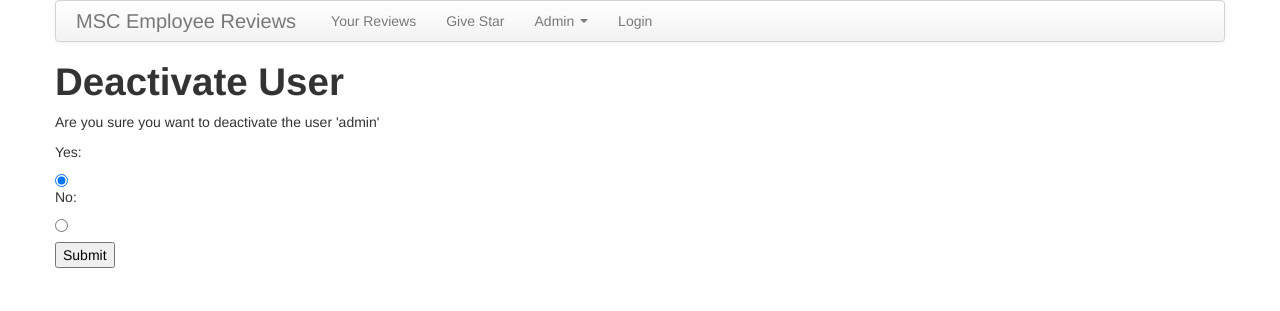
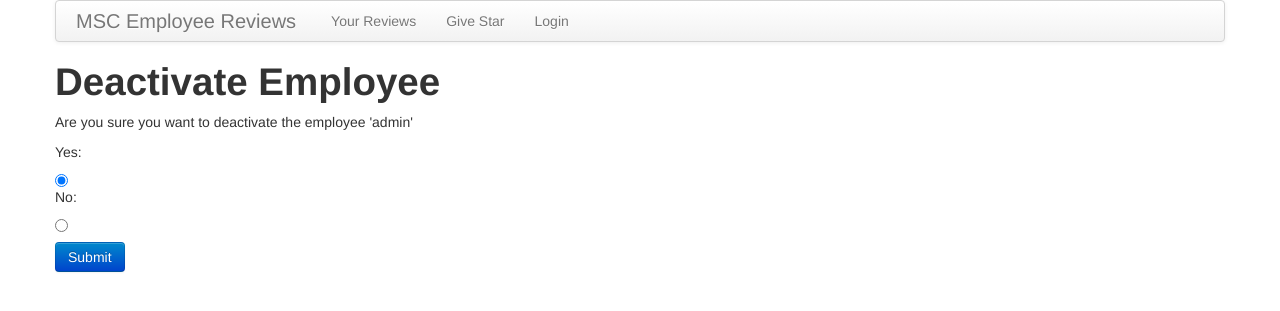
Before and after one commit to dmcgrew/MSCreviews, a CodeIgniter app: page /auth/deactivate/1 in a window 1280 px wide. Shown: the top 311 px of the page. Run offline with CodeIgniter, Linux system fonts and the light colour scheme; data comes from the database, SQL or seed files in the repository; some libraries are stand-ins or nearby versions.

Commit message:
better styling

```diff
--- a/application/config/routes.php
+++ b/application/config/routes.php
@@ -38,7 +38,7 @@
 |
 */
 
-$route['default_controller'] = "welcome";
+$route['default_controller'] = "review/your_reviews";
 $route['404_override'] = '';
 
 //user login/logout routes
--- a/application/controllers/auth.php
+++ b/application/controllers/auth.php
@@ -78,7 +78,7 @@ class Auth extends CI_Controller {
 				//if the login was un-successful
 				//redirect them back to the login page
 				$this->session->set_flashdata('message', $this->ion_auth->errors());
-				redirect('auth/login', 'refresh'); //use redirects instead of loading views for compatibility with MY_Controller libraries
+				redirect('login', 'refresh'); //use redirects instead of loading views for compatibility with MY_Controller libraries
 			}
 		}
 		else
@@ -111,7 +111,7 @@ class Auth extends CI_Controller {
 
 		//redirect them to the login page
 		$this->session->set_flashdata('message', $this->ion_auth->messages());
-		redirect('auth/login', 'refresh');
+		redirect('login', 'refresh');
 	}
 
 	//change password
@@ -123,7 +123,7 @@ class Auth extends CI_Controller {
 
 		if (!$this->ion_auth->logged_in())
 		{
-			redirect('auth/login', 'refresh');
+			redirect('login', 'refresh');
 		}
 
 		$user = $this->ion_auth->user()->row();
--- a/application/language/english/auth_lang.php
+++ b/application/language/english/auth_lang.php
@@ -30,8 +30,8 @@ $lang['login_submit_btn']      = 'Login';
 $lang['login_forgot_password'] = 'Forgot your password?';
 
 // Index
-$lang['index_heading']           = 'Users';
-$lang['index_subheading']        = 'Below is a list of the users.';
+$lang['index_heading']           = 'Employees';
+$lang['index_subheading']        = 'Below is a list of the employees.';
 $lang['index_fname_th']          = 'First Name';
 $lang['index_lname_th']          = 'Last Name';
 $lang['index_email_th']          = 'Email';
@@ -40,12 +40,12 @@ $lang['index_status_th']         = 'Status';
 $lang['index_action_th']         = 'Action';
 $lang['index_active_link']       = 'Active';
 $lang['index_inactive_link']     = 'Inactive';
-$lang['index_create_user_link']  = 'Create a new user';
+$lang['index_create_user_link']  = 'Create a new employee';
 $lang['index_create_group_link'] = 'Create a new group';
 
 // Deactivate User
-$lang['deactivate_heading']                  = 'Deactivate User';
-$lang['deactivate_subheading']               = 'Are you sure you want to deactivate the user \'%s\'';
+$lang['deactivate_heading']                  = 'Deactivate Employee';
+$lang['deactivate_subheading']               = 'Are you sure you want to deactivate the employee \'%s\'';
 $lang['deactivate_confirm_y_label']          = 'Yes:';
 $lang['deactivate_confirm_n_label']          = 'No:';
 $lang['deactivate_submit_btn']               = 'Submit';
@@ -53,8 +53,8 @@ $lang['deactivate_validation_confirm_label'] = 'confirmation';
 $lang['deactivate_validation_user_id_label'] = 'user ID';
 
 // Create User
-$lang['create_user_heading']                           = 'Create User';
-$lang['create_user_subheading']                        = 'Please enter the users information below.';
+$lang['create_user_heading']                           = 'Create Employee';
+$lang['create_user_subheading']                        = 'Please enter the employee\'s information below.';
 $lang['create_user_fname_label']                       = 'First Name:';
 $lang['create_user_lname_label']                       = 'Last Name:';
 $lang['create_user_company_label']                     = 'Company Name:';
@@ -63,7 +63,7 @@ $lang['create_user_email_label']                       = 'Email:';
 $lang['create_user_phone_label']                       = 'Phone:';
 $lang['create_user_password_label']                    = 'Password:';
 $lang['create_user_password_confirm_label']            = 'Confirm Password:';
-$lang['create_user_submit_btn']                        = 'Create User';
+$lang['create_user_submit_btn']                        = 'Create Employee';
 $lang['create_user_validation_fname_label']            = 'First Name';
 $lang['create_user_validation_lname_label']            = 'Last Name';
 $lang['create_user_validation_email_label']            = 'Email Address';
@@ -75,8 +75,8 @@ $lang['create_user_validation_password_label']         = 'Password';
 $lang['create_user_validation_password_confirm_label'] = 'Password Confirmation';
 
 // Edit User
-$lang['edit_user_heading']                           = 'Edit User';
-$lang['edit_user_subheading']                        = 'Please enter the users information below.';
+$lang['edit_user_heading']                           = 'Edit Employee';
+$lang['edit_user_subheading']                        = 'Please enter the employee\'s information below.';
 $lang['edit_user_fname_label']                       = 'First Name:';
 $lang['edit_user_lname_label']                       = 'Last Name:';
 $lang['edit_user_company_label']                     = 'Company Name:';
@@ -85,7 +85,7 @@ $lang['edit_user_phone_label']                       = 'Phone:';
 $lang['edit_user_password_label']                    = 'Password: (if changing password)';
 $lang['edit_user_password_confirm_label']            = 'Confirm Password: (if changing password)';
 $lang['edit_user_groups_heading']                    = 'Member of groups';
-$lang['edit_user_submit_btn']                        = 'Save User';
+$lang['edit_user_submit_btn']                        = 'Save Employee';
 $lang['edit_user_validation_fname_label']            = 'First Name';
 $lang['edit_user_validation_lname_label']            = 'Last Name';
 $lang['edit_user_validation_email_label']            = 'Email Address';
--- a/application/language/english/ion_auth_lang.php
+++ b/application/language/english/ion_auth_lang.php
@@ -44,8 +44,8 @@ $lang['logout_successful'] 		 	         = 'Logged Out Successfully';
 // Account Changes
 $lang['update_successful'] 		 	         = 'Account Information Successfully Updated';
 $lang['update_unsuccessful'] 		 	     = 'Unable to Update Account Information';
-$lang['delete_successful']               = 'User Deleted';
-$lang['delete_unsuccessful']           = 'Unable to Delete User';
+$lang['delete_successful']               = 'Employee Deleted';
+$lang['delete_unsuccessful']           = 'Unable to Delete Employee';
 
 // Groups
 $lang['group_creation_successful']  = 'Group created Successfully';
--- a/application/views/auth/change_password.php
+++ b/application/views/auth/change_password.php
@@ -22,7 +22,7 @@
       </p>
 
       <?php echo form_input($user_id);?>
-      <p><?php echo form_submit('submit', lang('change_password_submit_btn'));?></p>
+      <p><button name="button" id="button" value="true" type="submit" class="btn btn-primary"><?php echo lang('change_password_submit_btn'); ?></button></p>
 
 <?php echo form_close();?>
 
--- a/application/views/auth/create_group.php
+++ b/application/views/auth/create_group.php
@@ -17,7 +17,7 @@
             <?php echo form_input($description);?>
       </p>
 
-      <p><?php echo form_submit('submit', lang('create_group_submit_btn'));?></p>
+      <p><button name="button" id="button" value="true" type="submit" class="btn btn-primary"><?php echo lang('create_group_submit_btn'); ?></button></p>
 
 <?php echo form_close();?>
 
--- a/application/views/auth/create_user.php
+++ b/application/views/auth/create_user.php
@@ -38,7 +38,7 @@
       </p>
 
 
-      <p><?php echo form_submit('submit', lang('create_user_submit_btn'));?></p>
+      <p><button name="button" id="button" value="true" type="submit" class="btn btn-primary"><?php echo lang('create_user_submit_btn'); ?></button></p>
 
 <?php echo form_close();?>
 
--- a/application/views/auth/deactivate_user.php
+++ b/application/views/auth/deactivate_user.php
@@ -15,7 +15,7 @@
   <?php echo form_hidden($csrf); ?>
   <?php echo form_hidden(array('id'=>$user->id)); ?>
 
-  <p><?php echo form_submit('submit', lang('deactivate_submit_btn'));?></p>
+  <p><button name="button" id="button" value="true" type="submit" class="btn btn-primary"><?php echo lang('deactivate_submit_btn'); ?></button></p>
 
 <?php echo form_close();?>
 
--- a/application/views/auth/edit_group.php
+++ b/application/views/auth/edit_group.php
@@ -17,7 +17,7 @@
             <?php echo form_input($group_description);?>
       </p>
 
-      <p><?php echo form_submit('submit', lang('edit_group_submit_btn'));?></p>
+      <p><button name="button" id="button" value="true" type="submit" class="btn btn-primary"><?php echo lang('edit_group_submit_btn'); ?></button></p>
 
 <?php echo form_close();?>
 
--- a/application/views/auth/edit_user.php
+++ b/application/views/auth/edit_user.php
@@ -50,7 +50,7 @@
       <?php echo form_hidden('id', $user->id);?>
       <?php echo form_hidden($csrf); ?>
 
-      <p><?php echo form_submit('submit', lang('edit_user_submit_btn'));?></p>
+      <p><button name="button" id="button" value="true" type="submit" class="btn btn-primary"><?php echo lang('edit_user_submit_btn'); ?></button></p>
 
 <?php echo form_close();?>
 
--- a/application/views/auth/forgot_password.php
+++ b/application/views/auth/forgot_password.php
@@ -12,7 +12,7 @@
       	<?php echo form_input($email);?>
       </p>
 
-      <p><?php echo form_submit('submit', lang('forgot_password_submit_btn'));?></p>
+      <p><button name="button" id="button" value="true" type="submit" class="btn btn-primary"><?php echo lang('forgot_password_submit_btn'); ?></button></p>
 
 <?php echo form_close();?>
 
--- a/application/views/auth/reset_password.php
+++ b/application/views/auth/reset_password.php
@@ -19,7 +19,7 @@
 	<?php echo form_input($user_id);?>
 	<?php echo form_hidden($csrf); ?>
 
-	<p><?php echo form_submit('submit', lang('reset_password_submit_btn'));?></p>
+	<p><button name="button" id="button" value="true" type="submit" class="btn btn-primary"><?php echo lang('reset_password_submit_btn'); ?></button></p>
 
 <?php echo form_close();?>
 
--- a/application/views/nav.php
+++ b/application/views/nav.php
@@ -28,6 +28,10 @@ if ($this->ion_auth->logged_in())
         <ul class="nav">
             <li><a href="/review/your_reviews">Your Reviews</a></li>
             <li><a href="/star">Give Star</a></li>
+            <?php
+            $group = array('reviewer', 'admin');
+			if ($this->ion_auth->in_group($group)):
+            ?>
             <li class="dropdown">
                 <a href="#" class="dropdown-toggle" data-toggle="dropdown">
                   Admin
@@ -38,6 +42,7 @@ if ($this->ion_auth->logged_in())
                   <li><a href="#">Edit Reviews</a></li>
                 </ul>
             </li>
+            <?php endif; ?>
             <?php if($logged_in): ?><li><a href="/logout">Logout</a></li><?php endif; ?>
             <?php if(!$logged_in): ?><li><a href="/login">Login</a></li><?php endif; ?>
         </ul>
--- a/css/style.css
+++ b/css/style.css
@@ -25,3 +25,6 @@
 
 .label, .badge {
   color: #fff; }
+
+table form {
+  margin-bottom: 0; }
--- a/css/style.scss
+++ b/css/style.scss
@@ -11,3 +11,5 @@
 .alert p:last-child {margin-bottom: 0;}
 
 .label, .badge {color:#fff;}
+
+table form {margin-bottom: 0;}
```
Also changed, not shown: application/controllers/review.php (+8 -0 lines), application/views/auth/index.php (+18 -8 lines), application/views/auth/login.php (+11 -10 lines).
